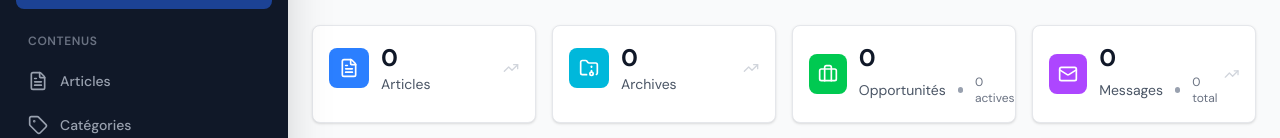
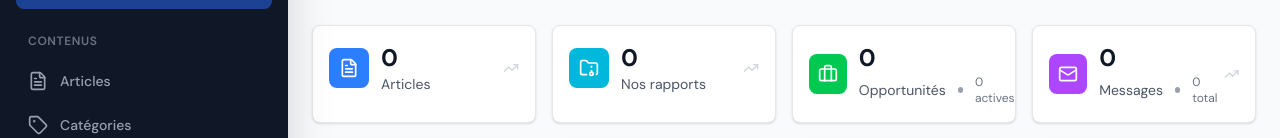
Before and after one commit to AnicetChiza07/site-avsd, a React (Vite) app in the folder apps/admin/: page /dashboard in a window 1280 px wide. Shown: the part 163-301 px from the top of the page. Built offline with nearby package versions, Linux system fonts and the light colour scheme; no server answers; sample sign-in values are in the browser's storage.

Commit message:
add to my repository

```diff
--- a/apps/admin/src/pages/Dashboard.jsx
+++ b/apps/admin/src/pages/Dashboard.jsx
@@ -65,7 +65,7 @@ const Dashboard = () => {
             link: '/articles'
         },
         {
-            title: 'Archives',
+            title: 'Nos rapports',
             value: stats?.archives || 0,
             icon: FolderArchive,
             color: 'bg-cyan-500',
```
Also changed, not shown: 1 other file (tests, documents, lock files or other folders).
